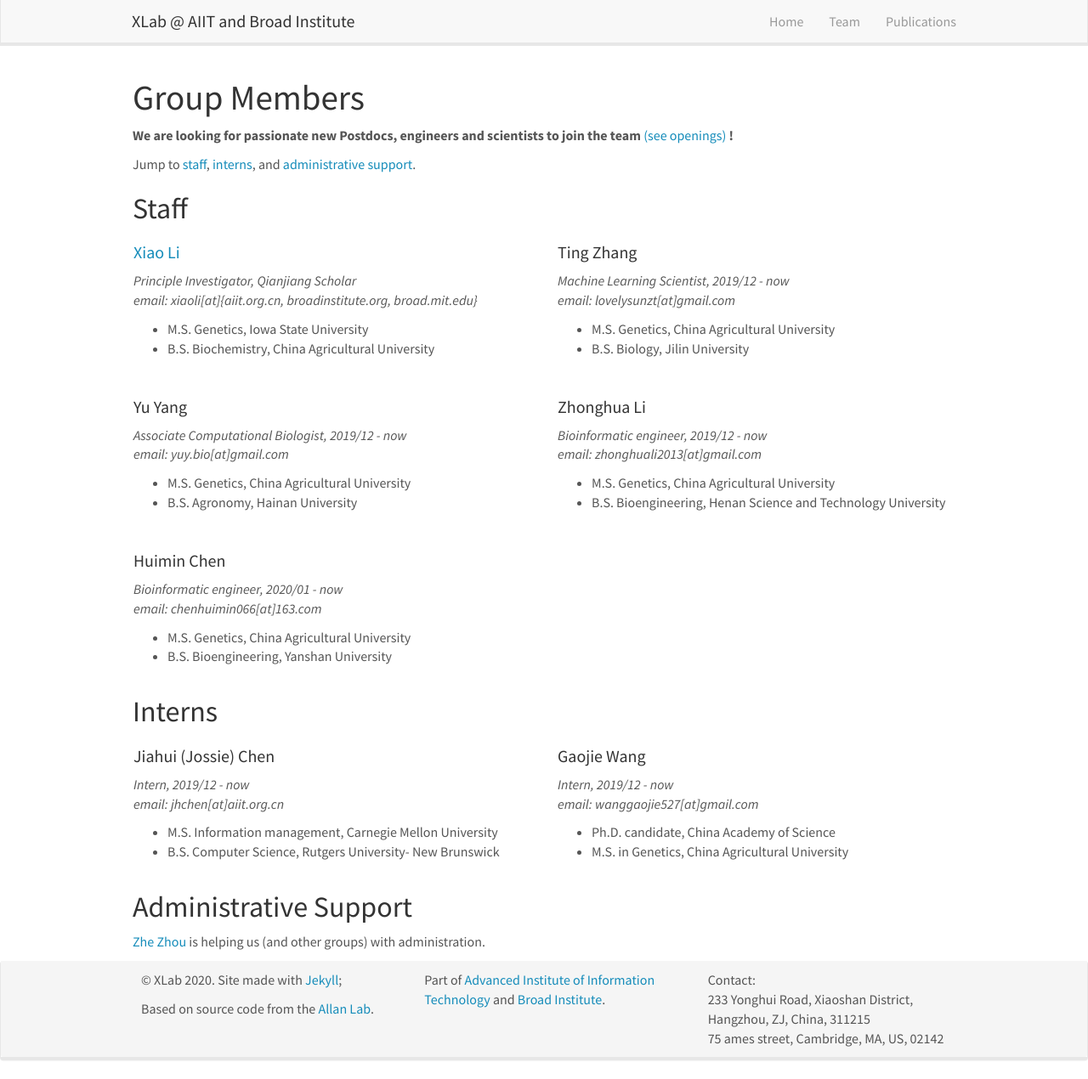
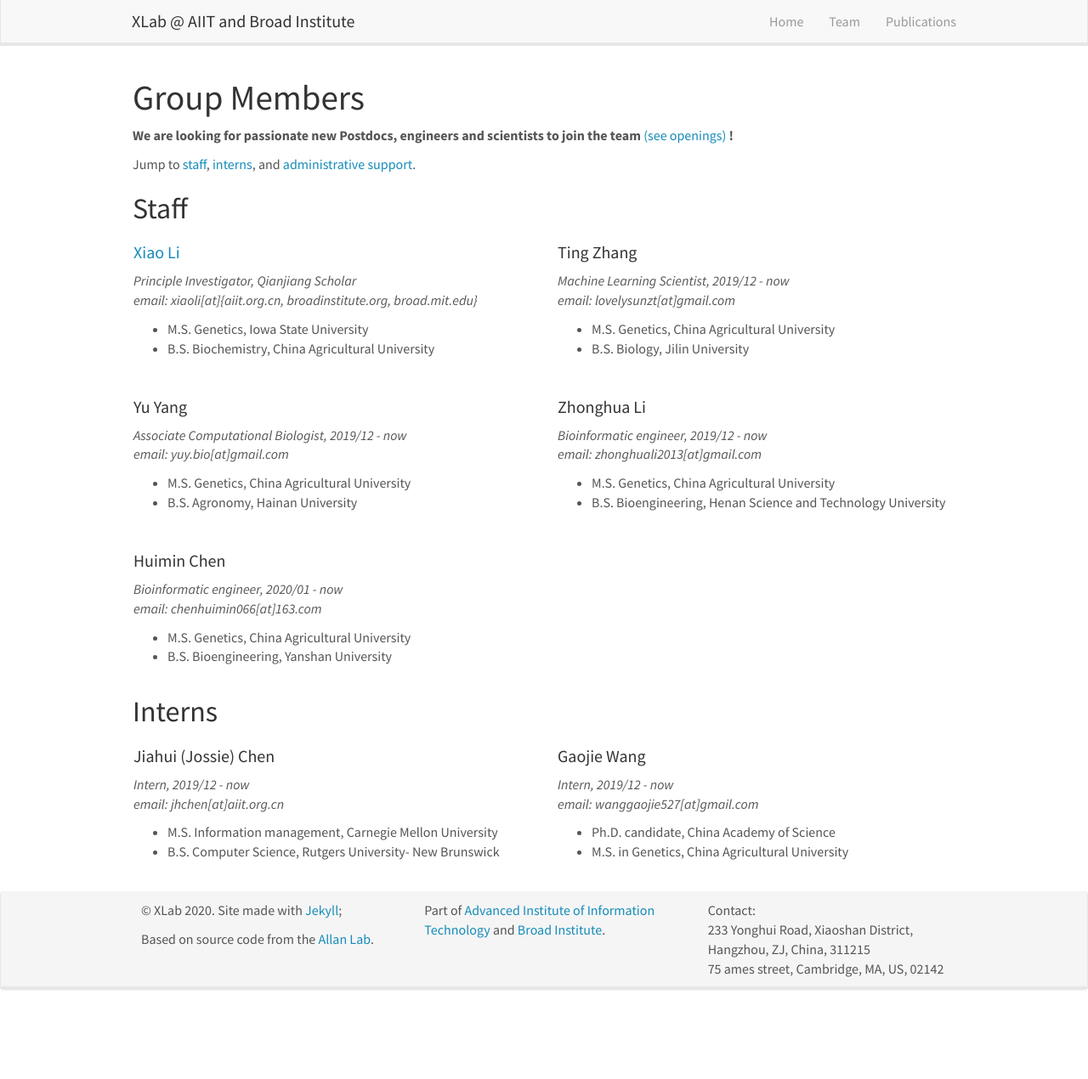
Before and after one commit to x-lab/x-lab.github.io, a Jekyll site: the page built from _pages/team.md, in a window 1280 px wide and 1270 px high. Shown: the whole window at 85% size. Built offline with Jekyll 4.4.1, drawn with Linux system fonts in a browser that asks for light colours; nearby versions of some CDN libraries.

Commit message:
update team

```diff
--- a/_pages/team.md
+++ b/_pages/team.md
@@ -189,6 +189,3 @@ Jump to [staff](#staff), [interns](#master-and-bachelor-students), and [administ
 
 </div>
  -->
-
-## Administrative Support
-<a href="mailto:zhezhou@aiit.org.cn">Zhe Zhou</a> is helping us (and other groups) with administration.
```
